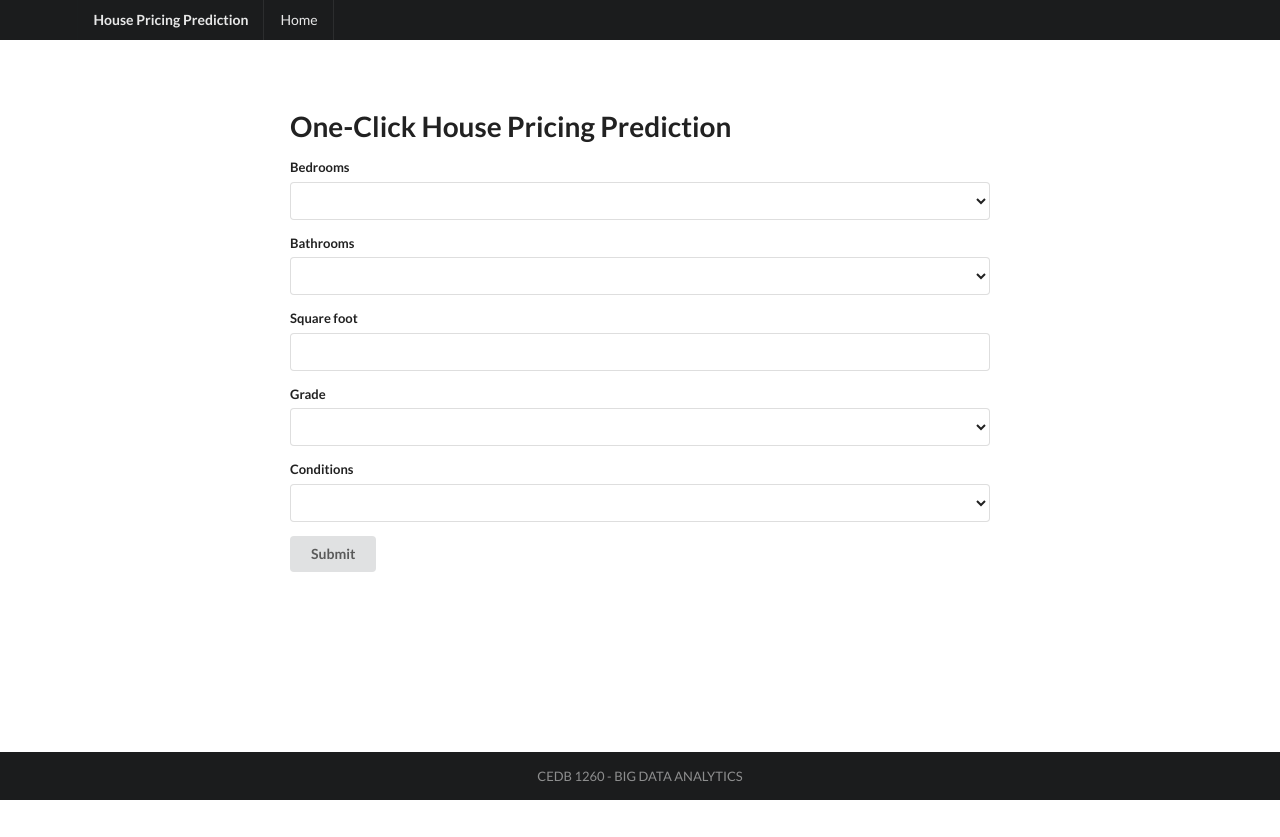
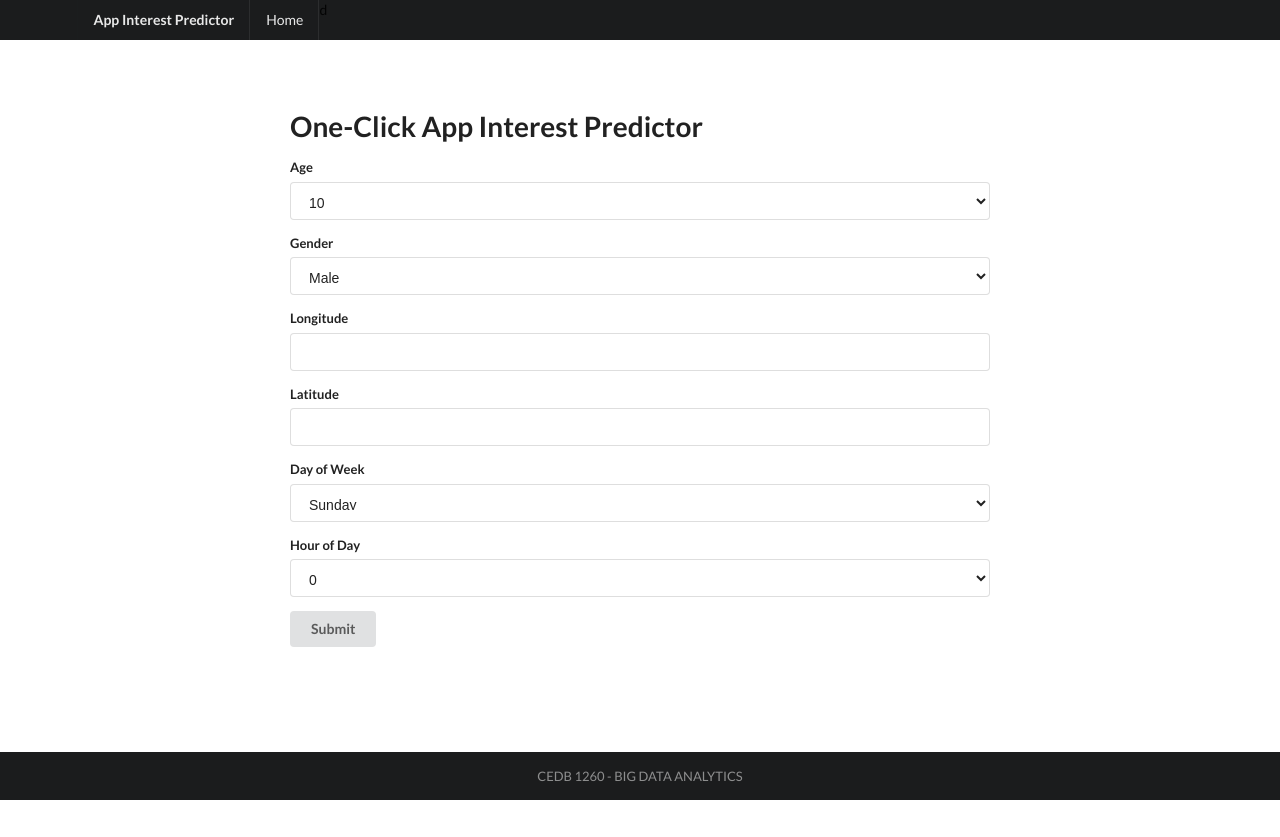
Before and after one commit to wlee0515/App-Interest-Predictor, a Flask app: page / in a window 1280 px wide. Shown: the top 837 px of the page. Run offline with Flask 2, Linux system fonts and the light colour scheme; parts of the project's set-up code (start-up, migrations or seed data) failed here and were passed over.

Commit message:
Submission Version 1

```diff
--- a/app.py
+++ b/app.py
@@ -1,39 +1,59 @@
 from flask import Flask, render_template, request
-from sklearn.externals import joblib
+from joblib import dump, load
+import pandas as pd
+import numpy as np
 import os
+import json
+
+from InterestVectorConvertor import InterestVectorConvertor
 
 app = Flask(__name__, static_url_path='/static/')
-
 
 @app.route('/')
 def form():
     return render_template('index.html')
 
 
-@app.route('/predict_price', methods=['POST', 'GET'])
-def predict_price():
+@app.route('/predict_interest', methods=['POST', 'GET'])
+def predict_interest():
     # get the parameters
-    bedrooms = float(request.form['bedrooms'])
-    bathrooms = float(request.form['bathrooms'])
-    sqft_living15 = float(request.form['sqft_living15'])
-    grade = float(request.form['grade'])
-    condition = float(request.form['condition'])
+    user_age = float(request.form['user_age'])
+    user_gender = int(request.form['user_gender'])
+    user_longitude = float(request.form['user_longitude'])
+    user_latitude = float(request.form['user_latitude'])
+    day_of_week = int(request.form['day_of_week'])
+    hour_of_day = int(request.form['hour_of_day'])
 
     # load the model and predict
-    model = joblib.load('model/linear_regression.pkl')
-    prediction = model.predict([[bedrooms, bathrooms, sqft_living15, grade, condition]])
-    predicted_price = prediction.round(1)[0]
+    model = load('model/LinearRegression.joblib')
+    converter = load('model/InterestVectorConverter.joblib')
+
+    iAge = user_age
+    iDay_of_Week = day_of_week
+    iHour_of_Day = hour_of_day
+    iLongitude = user_longitude
+    iLatitude = user_latitude
+    iSex = "Male"
+    if user_gender > 0.5:
+        iSex = "Female"
+
+    prediction = model.predict([[iAge, iDay_of_Week, iHour_of_Day, iLongitude, iLatitude, (iSex != "Male"), (iSex == "Male")]])
+    df_LabelCategory = converter.convertVector(prediction)
+
+    list_ordered = df_LabelCategory.reset_index()["category-mod"].to_list()
+    list_ordered_str = json.dumps(list_ordered)
 
     return render_template('results.html',
-                           bedrooms=int(bedrooms),
-                           bathrooms=int(bathrooms),
-                           sqft_living15=int(sqft_living15),
-                           grade=int(grade),
-                           condition=int(condition),
-                           predicted_price="{:,}".format(predicted_price)
+                           user_age = iAge,
+                           user_gender = iSex,
+                           user_longitude = iLongitude,
+                           user_latitude = iLatitude,
+                           day_of_week = iDay_of_Week,
+                           hour_of_day = iHour_of_Day,
+                           interest_list=list_ordered_str
                            )
 
 
 if __name__ == '__main__':
     port = int(os.environ.get('PORT', 5000))
-    app.run(host='0.0.0.0', port=port)
+    app.run(host='0.0.0.0', port=port, debug=True)
--- a/templates/index.html
+++ b/templates/index.html
@@ -60,46 +60,67 @@
     <div class="ui container">
         <a href="/" class="header item">
             <!--<img class="logo" src="assets/images/logo.png">-->
-            House Pricing Prediction
+            App Interest Predictor
         </a>
-        <a href="/" class="item">Home</a>
+        <a href="/" class="item">Home</a>d
     </div>
 </div>
 
 <div class="ui main text container">
 
-    <h1 class="ui header">One-Click House Pricing Prediction</h1>
-
-    <form class="ui form" action="/predict_price" method="post">
+    <h1 class="ui header">One-Click App Interest Predictor</h1>
+    <form class="ui form" action="/predict_interest" method="post">
         <div class="field">
-            <label>Bedrooms</label>
-            <select class="ui selection dropdown" name="bedrooms">
-                <option value=""></option>
-                <option value="1">1</option>
-                <option value="2">2</option>
-                <option value="3">3</option>
-                <option value="4">4</option>
-                <option value="5">5</option>
+            <label>Age</label>
+            <select class="ui selection dropdown" name="user_age">
+                <option value="10">10</option>
+                <option value="20">20</option>
+                <option value="25">25</option>
+                <option value="30">30</option>
+                <option value="40">40</option>
+                <option value="45">45</option>
+                <option value="50">50</option>
+                <option value="55">55</option>
+                <option value="60">60</option>
+                <option value="65">65</option>
+                <option value="70">70</option>
+                <option value="75">75</option>
+                <option value="80">80</option>
+                <option value="85">85</option>
+                <option value="90">90</option>
             </select>
         </div>
         <div class="field">
-            <label>Bathrooms</label>
-            <select class="ui selection dropdown" name="bathrooms">
-                <option value=""></option>
-                <option value="1">1</option>
-                <option value="2">2</option>
-                <option value="3">3</option>
-                <option value="4">4</option>
+            <label>Gender</label>
+            <select class="ui selection dropdown" name="user_gender">
+                <option value="0">Male</option>
+                <option value="1">Female</option>
             </select>
         </div>
         <div class="field">
-            <label>Square foot</label>
-            <input type="text" name="sqft_living15">
+            <label>Longitude</label>
+            <input type="number" name="user_longitude" min="-180" max="180">
         </div>
         <div class="field">
-            <label>Grade</label>
-            <select class="ui selection dropdown" name="grade">
-                <option value=""></option>
+            <label>Latitude</label>
+            <input type="number" name="user_latitude" min="-90" max="90">
+        </div>
+        <div class="field">
+            <label>Day of Week</label>
+            <select class="ui selection dropdown" name="day_of_week">
+                <option value="0">Sunday</option>
+                <option value="1">Monday</option>
+                <option value="2">Tuesday</option>
+                <option value="3">Wednesday</option>
+                <option value="4">Thursday</option>
+                <option value="5">Friday</option>
+                <option value="6">Saturday</option>
+            </select>
+        </div>
+        <div class="field">
+            <label>Hour of Day</label>
+            <select class="ui selection dropdown" name="hour_of_day">
+                <option value="0">0</option>
                 <option value="1">1</option>
                 <option value="2">2</option>
                 <option value="3">3</option>
@@ -113,17 +134,16 @@
                 <option value="11">11</option>
                 <option value="12">12</option>
                 <option value="13">13</option>
-            </select>
-        </div>
-        <div class="field">
-            <label>Conditions</label>
-            <select class="ui selection dropdown" name="condition">
-                <option value=""></option>
-                <option value="1">1</option>
-                <option value="2">2</option>
-                <option value="3">3</option>
-                <option value="4">4</option>
-                <option value="5">5</option>
+                <option value="14">14</option>
+                <option value="15">15</option>
+                <option value="16">16</option>
+                <option value="17">17</option>
+                <option value="18">18</option>
+                <option value="19">19</option>
+                <option value="20">20</option>
+                <option value="21">21</option>
+                <option value="22">22</option>
+                <option value="23">23</option>
             </select>
         </div>
         <button class="ui button" type="submit">Submit</button>
```
Also changed, not shown: InterestVectorConvertor.py (added, +18 -0 lines), templates/results.html (+21 -17 lines), 3 other files.
